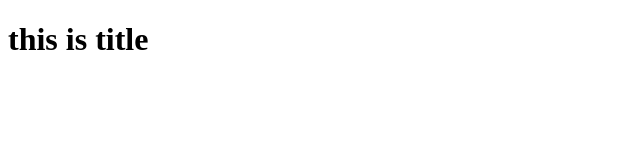
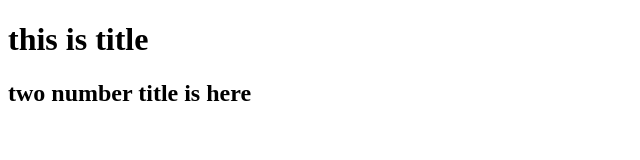
Before and after one commit to saifulislam66/ph-practic, a plain HTML site: page index.html in a window 1280 px wide. Shown: the whole page, without its empty margins (0-640 px from the left). Drawn offline with Linux system fonts and the light colour scheme.

Commit message:
this is my second commit

```diff
--- a/index.html
+++ b/index.html
@@ -8,6 +8,7 @@
   <body>
     <div>
       <h1>this is title</h1>
+      <h2>two number title is here</h2>
     </div>
   </body>
 </html>
```
